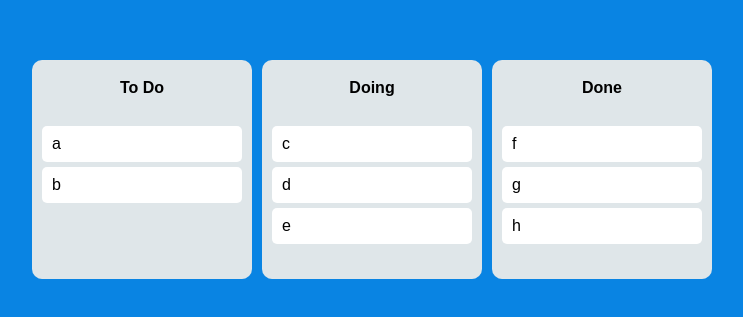
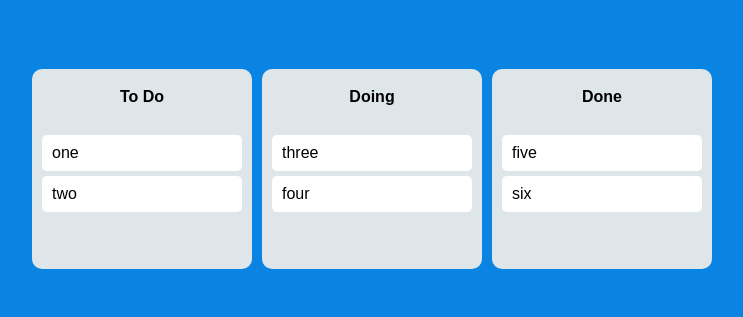
Before and after one commit to mak-somniferum/react-masterclass-dragndrop, a React (Create React App) app: page / in a window 1280 px wide. Shown: the part 231-548 px from the top of the page, without its empty margins (268-1011 px from the left). Built offline with nearby package versions, Linux system fonts and the light colour scheme.

Commit message:
github pages final

```diff
--- a/src/App.tsx
+++ b/src/App.tsx
@@ -25,6 +25,7 @@ function App() {
   const [toDos, setToDos] = useRecoilState(toDoState);
   const onDragEnd = (info: DropResult) => {
     const { destination, source } = info;
+    console.log(info);
     if (destination?.droppableId === source?.droppableId) {
       // Same board
       setToDos(allBoards => {
--- a/src/atoms.tsx
+++ b/src/atoms.tsx
@@ -1,14 +1,27 @@
 import { atom } from 'recoil';
 
+export interface ITodo {
+  id: number;
+  text: string;
+}
 interface ToDoState {
-  [key: string]: string[];
+  [key: string]: ITodo[];
 }
 
 export const toDoState = atom<ToDoState>({
   key: 'toDo',
   default: {
-    'To Do': ['a', 'b'],
-    Doing: ['c', 'd', 'e'],
-    Done: ['f', 'g', 'h'],
+    'To Do': [
+      { id: 1, text: 'one' },
+      { id: 2, text: 'two' },
+    ],
+    Doing: [
+      { id: 3, text: 'three' },
+      { id: 4, text: 'four' },
+    ],
+    Done: [
+      { id: 5, text: 'five' },
+      { id: 6, text: 'six' },
+    ],
   },
 });
--- a/src/components/Board.tsx
+++ b/src/components/Board.tsx
@@ -1,15 +1,20 @@
 import { Droppable } from 'react-beautiful-dnd';
 import DraggableCard from './DraggableCard';
 import { styled } from 'styled-components';
+import { ITodo } from '../atoms';
 
 interface BoardProps {
-  toDos: string[];
+  toDos: ITodo[];
   boardId: string;
 }
 
 interface AreaProps {
   $isDraggingOver: boolean;
   $isDraggingFromThis: boolean;
+}
+
+interface IForm {
+  toDo: string;
 }
 
 const BoardWrapper = styled.div`
@@ -34,6 +39,14 @@ const Title = styled.h2`
   font-weight: 600;
 `;
 
+const Form = styled.form`
+  width: 100%;
+
+  input {
+    width: 100%;
+  }
+`;
+
 function Board({ toDos, boardId }: BoardProps) {
   return (
     <BoardWrapper>
@@ -42,7 +55,7 @@ function Board({ toDos, boardId }: BoardProps) {
         {(magic, info) => (
           <Area $isDraggingOver={info.isDraggingOver} $isDraggingFromThis={Boolean(info.draggingFromThisWith)} ref={magic.innerRef} {...magic.droppableProps}>
             {toDos.map((toDo, index) => (
-              <DraggableCard key={toDo} toDo={toDo} index={index} />
+              <DraggableCard key={toDo.id} toDoId={toDo.id} toDoText={toDo.text} index={index} />
             ))}
             {magic.placeholder}
           </Area>
--- a/src/components/DraggableCard.tsx
+++ b/src/components/DraggableCard.tsx
@@ -3,7 +3,8 @@ import { styled } from 'styled-components';
 import React from 'react';
 
 interface DraggableCardProps {
-  toDo: string;
+  toDoId: number;
+  toDoText: string;
   index: number;
 }
 
@@ -19,12 +20,12 @@ const Card = styled.div<CardProps>`
   box-shadow: ${props => (props.$isDragging ? '0px 2px 5px rgba(0,0,0,0.5)' : 'none')};
 `;
 
-function DraggableCard({ toDo, index }: DraggableCardProps) {
+function DraggableCard({ toDoId, toDoText, index }: DraggableCardProps) {
   return (
-    <Draggable draggableId={toDo} index={index}>
+    <Draggable draggableId={toDoId + ''} index={index}>
       {(magic, info) => (
         <Card $isDragging={info.isDragging} ref={magic.innerRef} {...magic.draggableProps} {...magic.dragHandleProps}>
-          {toDo}
+          {toDoText}
         </Card>
       )}
     </Draggable>
```
Also changed, not shown: package.json (+7 -1 lines), 1 other file (tests, documents, lock files or other folders).
